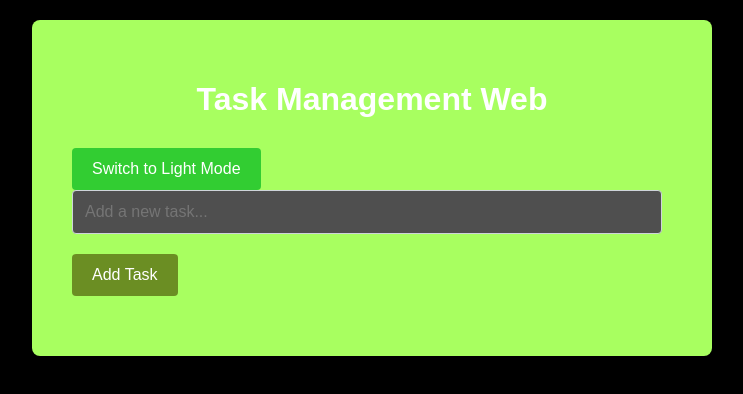
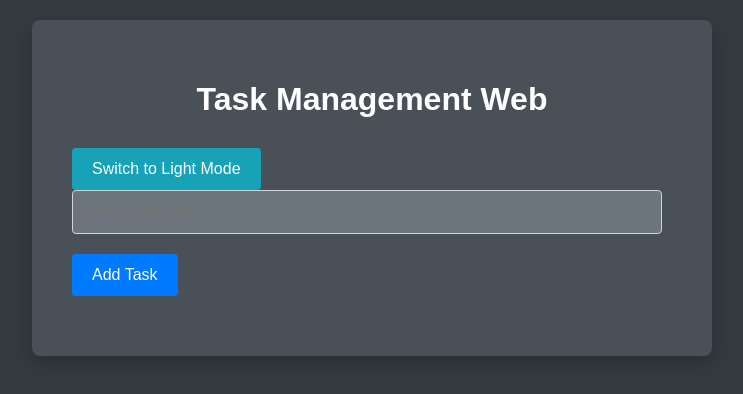
Before and after one commit to HeldaJessie/Task.Management.io, a plain HTML site: page index.html in a window 1280 px wide. Both pictures are taken after a click on the button "Switch to Dark Mode". Shown: the whole page, without its empty margins (268-1011 px from the left). Drawn offline with Linux system fonts and the light colour scheme.

Commit message:
Update index.html

```diff
--- a/index.html
+++ b/index.html
@@ -98,43 +98,43 @@
 
         /* Light Mode Styles */
         body.light {
-            background-color: #d3d3d3; /* Gray background */
-            color: #ffffff; /* White text */
+            background-color: #ffffff;
+            color: #000000;
         }
 
         .container.light {
-            background: #a8ff60; /* Radium light green */
+            background: #f8f9fa;
         }
 
         input.light {
-            background: #f0f4f0; /* Slightly lighter green */
-            color: #000000; /* Black text */
+            background: #ffffff;
+            color: #000000;
             border: 1px solid #ced4da;
         }
 
         button.light {
-            background-color: #6b8e23; /* Olive green for buttons */
+            background-color: #007bff;
             color: white;
         }
 
         /* Dark Mode Styles */
         body.dark {
-            background-color: #000000; /* Black background */
-            color: #ffffff; /* White text */
+            background-color: #343a40;
+            color: #ffffff;
         }
 
         .container.dark {
-            background: #a8ff60; /* Radium light green */
+            background: #495057;
         }
 
         input.dark {
-            background: #4f4f4f; /* Dark gray */
-            color: #ffffff; /* White text */
+            background: #6c757d;
+            color: #ffffff;
             border: 1px solid #ced4da;
         }
 
         button.dark {
-            background-color: #32cd32; /* Bright radium green */
+            background-color: #17a2b8;
             color: white;
         }
 
```
